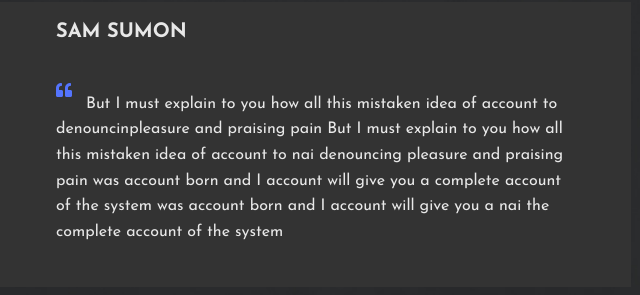
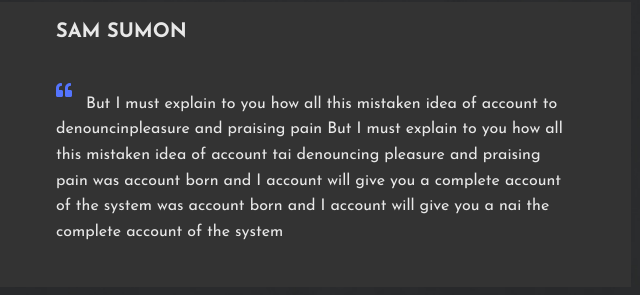
Before and after one commit to TimurTsokov/Ekzamen, a website: page index.html in a window 1280 px wide. Shown: the part 3910-4205 px from the top of the page, 549-1189 px from the left. Drawn offline with Linux system fonts and the light colour scheme.

Commit message:
commit redakt after footer2

```diff
--- a/index.html
+++ b/index.html
@@ -150,7 +150,7 @@
 				<div class="section__text section__text--margin">
 				  <p><i class="fa fa-quote-left fa-1x pull-left"></i>But I must explain to you how all this mistaken idea of
 					 account to denouncinpleasure and praising pain But I must explain to you how all this mistaken idea of
-					 account to nai denouncing pleasure and praising pain was account born and I account will give you a
+					 account tai denouncing pleasure and praising pain was account born and I account will give you a
 					 complete account of the system was account born and I account will give you a nai the complete account of
 					 the system </p>
 				</div>
```
